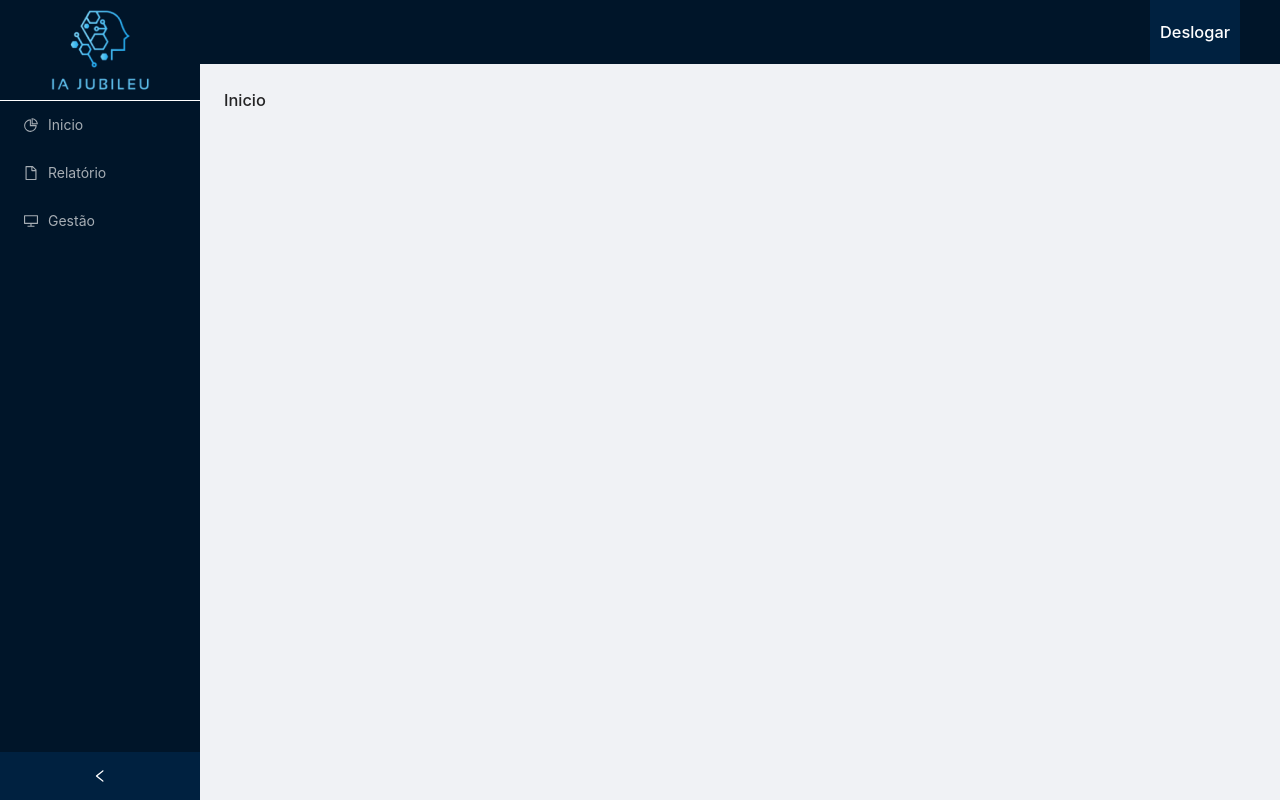
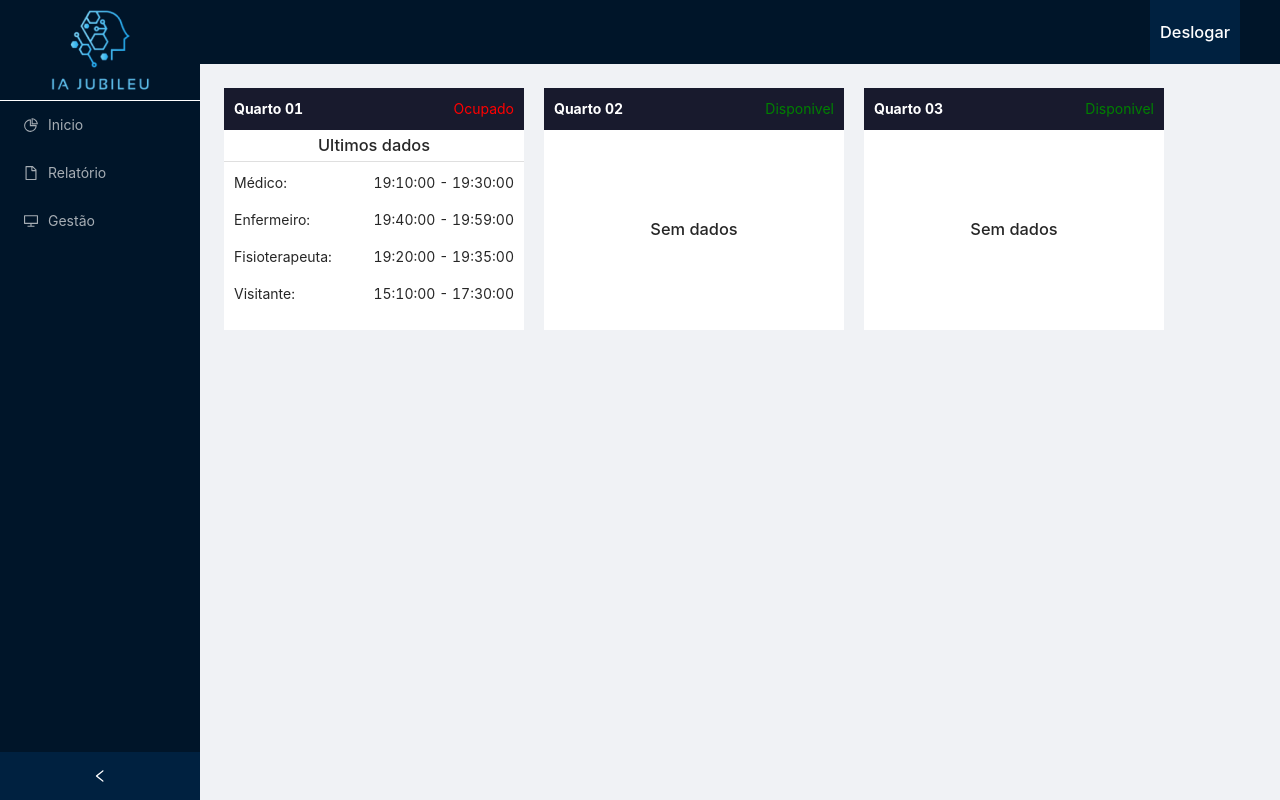
Before and after one commit to MarceloKo/FrontendIA, a React (Vite) app: page /dashboard in a window 1280 px wide. Built offline with nearby package versions, Linux system fonts and the light colour scheme.

Commit message:
Criando tela Inicio dashboard

```diff
--- a/src/pages/Dashboard/Inicio/index.tsx
+++ b/src/pages/Dashboard/Inicio/index.tsx
@@ -1,7 +1,53 @@
-export default function Inicio(){
+import { Body, Card, ContainerInicio, Header, Informations, InformationsRow } from "./style";
+
+export default function Inicio() {
     return (
-        <div>
-            <h1>Inicio</h1>
-        </div>
+        <ContainerInicio>
+            <Card>
+                <Header>
+                    <p><b>Quarto 01</b></p>
+                    <p style={{color:'red'}}>Ocupado</p>
+                </Header>
+                <Body>
+                    <h3>
+                        Ultimos dados
+                    </h3>
+
+                    <Informations>
+                        <InformationsRow>
+                            <p>Médico:</p><p> 19:10:00 - 19:30:00</p>
+                        </InformationsRow>
+                        <InformationsRow>
+                            <p>Enfermeiro:</p><p> 19:40:00 - 19:59:00</p>
+                        </InformationsRow>
+                        <InformationsRow>
+                            <p>Fisioterapeuta:</p><p> 19:20:00 - 19:35:00</p>
+                        </InformationsRow>
+                        <InformationsRow>
+                            <p>Visitante:</p><p> 15:10:00 - 17:30:00</p>
+                        </InformationsRow>
+                    </Informations>
+
+                </Body>
+            </Card>
+            <Card>
+                <Header>
+                    <p><b>Quarto 02</b></p>
+                    <p style={{color:'green'}}>Disponivel</p>
+                </Header>
+                <Body>
+                    <h3>Sem dados</h3>
+                </Body>
+            </Card>
+            <Card>
+                <Header>
+                    <p><b>Quarto 03</b></p>
+                    <p style={{color:'green'}}>Disponivel</p>
+                </Header>
+                <Body>
+                    <h3>Sem dados</h3>
+                </Body>
+            </Card>
+        </ContainerInicio>
     )
 }
--- /dev/null
+++ b/src/pages/Dashboard/Inicio/style.ts
@@ -0,0 +1,55 @@
+import styled from "styled-components";
+
+
+export const ContainerInicio = styled.div`
+    display: flex;
+    width: 100%;
+    gap: 20px;
+    flex-wrap: wrap;
+    p{
+        margin-bottom: 0;
+    }
+`
+export const Card = styled.div`
+    display: flex;
+    flex-direction: column;
+    width: 100%;
+    max-width: 300px;
+    min-width: 250px;
+`
+export const Header = styled.div`
+    display: flex;
+    justify-content: space-between;
+    align-items: center;
+    padding: 10px;
+    box-sizing: border-box;
+    background: #181A2D;
+    color: white !important;
+
+`
+export const Body = styled.div`
+    display: flex;
+    flex-direction: column;
+    align-items: center;
+    background: white;
+    height: 200px;
+    h3{
+        width: 100%;
+        text-align: center;
+        margin: auto;
+    }
+`
+
+export const Informations = styled.div`
+    display: flex;
+    flex-direction: column;
+    width: 100%;
+    padding: 10px;
+    border-top: 1px solid #26262625;
+`
+export const InformationsRow = styled.div`
+    display: flex;
+    justify-content: space-between;
+    margin-bottom: 15px;
+    /* border-bottom: 1px solid #26262625; */
+`
--- a/src/pages/Dashboard/Relatorio/index.tsx
+++ b/src/pages/Dashboard/Relatorio/index.tsx
@@ -21,7 +21,7 @@ export default function Relatorio() {
                     <label>Selecione o quarto</label>
                     <Select
                         showSearch
-                        placeholder="Select a person"
+                        placeholder="Quarto"
                         optionFilterProp="children"
                         onChange={onChange}
                         onSearch={onSearch}
@@ -44,7 +44,7 @@ export default function Relatorio() {
                         ]}
                     />
                     <label>Selecione a data</label>
-                    <RangePicker />
+                    <RangePicker placeholder={['Data inicial','Data final']}/>
                     <Button name='Entrar' onClick={() => console.log('Gerar PDF')} width={'150px'} style={{ margin: '10px auto' }} />
                 </form>
             </BoxRelatorio>
```
